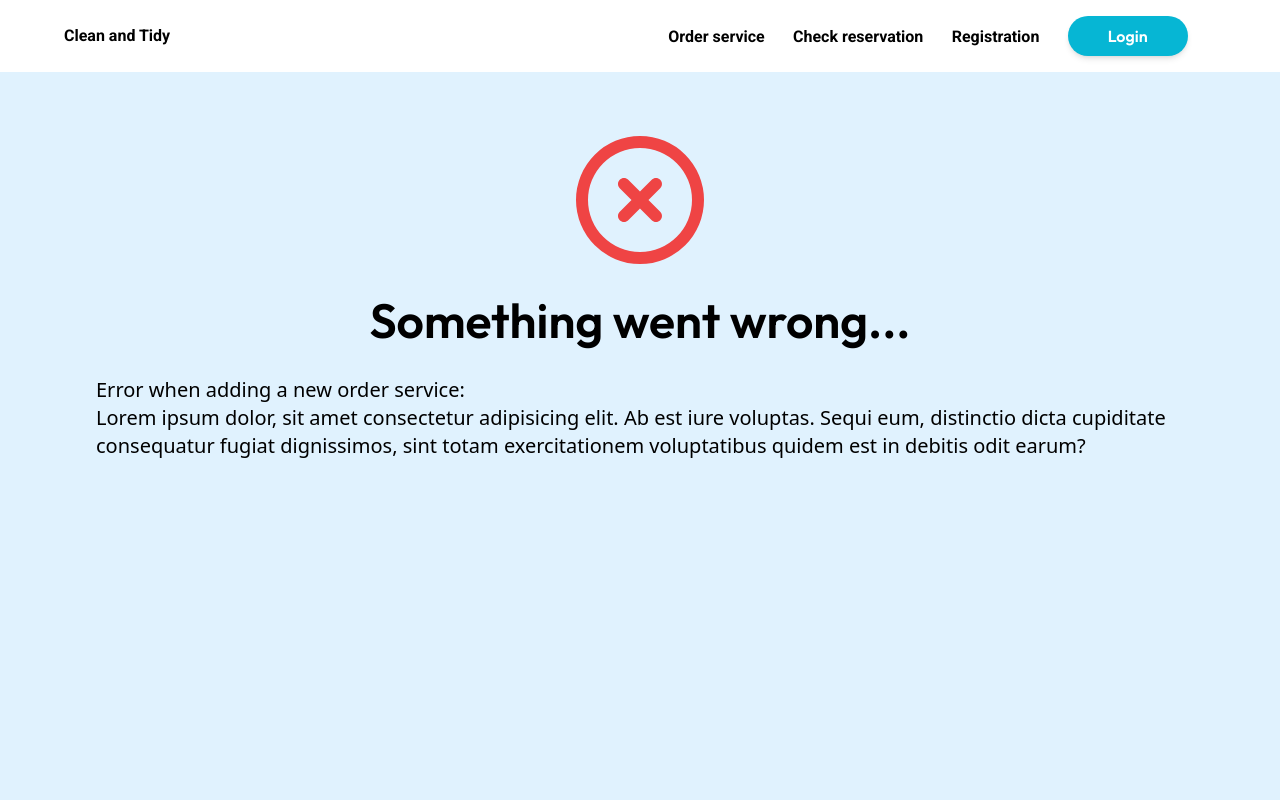
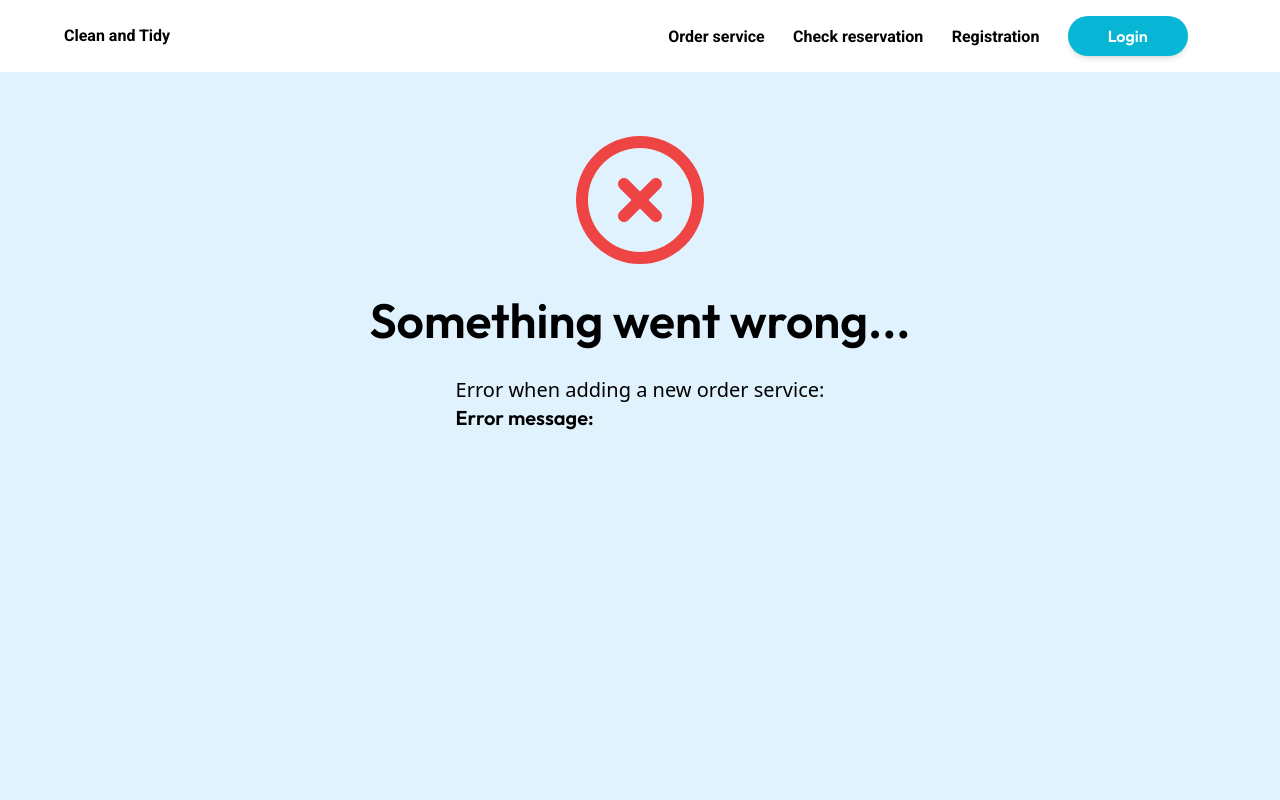
Before and after one commit to mardyc754/clean-and-tidy-client, a Next.js app: page /order-service/error in a window 1280 px wide. Shown: the top 800 px of the page. Built offline with nearby package versions, Linux system fonts and the light colour scheme.

Commit message:
Provide booker email instead of id when creating a reservation (#25)

```diff
--- a/src/components/organisms/form-fields/StepButtons.tsx
+++ b/src/components/organisms/form-fields/StepButtons.tsx
@@ -15,7 +15,10 @@ const StepButtons = ({
     <div className="m-0 flex w-full justify-between">
       <Button
         href={currentStep === 0 ? cancelHref : undefined}
-        onClick={onDecreaseStep}
+        onClick={(e) => {
+          e.preventDefault();
+          onDecreaseStep();
+        }}
         className="w-72 py-4"
       >
         Return
--- a/src/components/organisms/forms/SummaryForm.tsx
+++ b/src/components/organisms/forms/SummaryForm.tsx
@@ -61,7 +61,7 @@ const SummaryForm = ({ serviceName }: SummaryFormProps) => {
         includeDetergents,
         employeeIds: [2] // TODO: get employee ids from backend
       },
-      clientId: 1, // TODO: get client id from the auth provider
+      bookerEmail: clientData.email,
       address,
       contactDetails: clientData,
       services: services.map((service) => ({
--- a/src/pages/order-service/error.tsx
+++ b/src/pages/order-service/error.tsx
@@ -1,8 +1,11 @@
+import { useRouter } from 'next/router';
 import { faCircleXmark } from '@fortawesome/free-regular-svg-icons';
 
 import { ResultPageWrapper } from '~/components/template';
 
 const OrderErrorPage = () => {
+  const router = useRouter();
+
   return (
     <ResultPageWrapper
       title="Something went wrong"
@@ -20,10 +23,8 @@ const OrderErrorPage = () => {
     >
       <p>Error when adding a new order service:</p>
       <p>
-        Lorem ipsum dolor, sit amet consectetur adipisicing elit. Ab est iure
-        voluptas. Sequi eum, distinctio dicta cupiditate consequatur fugiat
-        dignissimos, sint totam exercitationem voluptatibus quidem est in
-        debitis odit earum?
+        <span className="font-emphasize">Error message:</span>{' '}
+        {router.query.message}
       </p>
     </ResultPageWrapper>
   );
--- a/src/schemas/api/reservation.ts
+++ b/src/schemas/api/reservation.ts
@@ -30,7 +30,7 @@ export const recurringReservationSchema = z.object({
   endDate: ISOString,
   weekDay: z.number().int().min(0).max(6),
   status: z.nativeEnum(ReservationStatus),
-  clientId: z.number().int(),
+  bookerEmail: z.string().email(),
   addressId: z.number().int(),
   bookerFirstName: z.string().max(50),
   bookerLastName: z.string().max(50),
--- a/src/schemas/forms/orderService.ts
+++ b/src/schemas/forms/orderService.ts
@@ -86,7 +86,7 @@ export const orderedServiceSchema = basicService.extend({
 
 export const recurringReservationCreationSchema = z.object({
   frequency: z.nativeEnum(CleaningFrequency),
-  clientId: z.number().int(), // it can be an client email as well
+  bookerEmail: z.string().email(),
   reservationData: reservationCreationDataSchema,
   // endDate: z.string().datetime(),
   address: address.or(z.number().int()),
```
